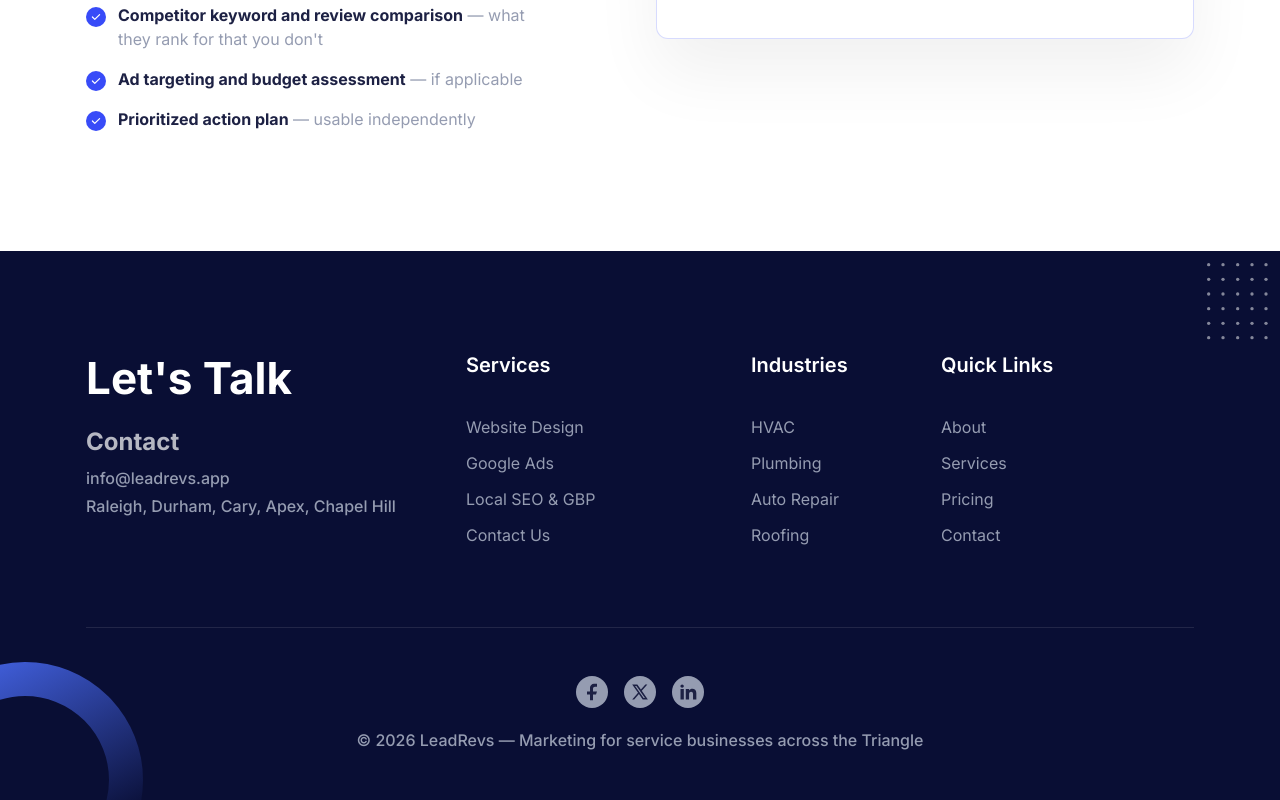
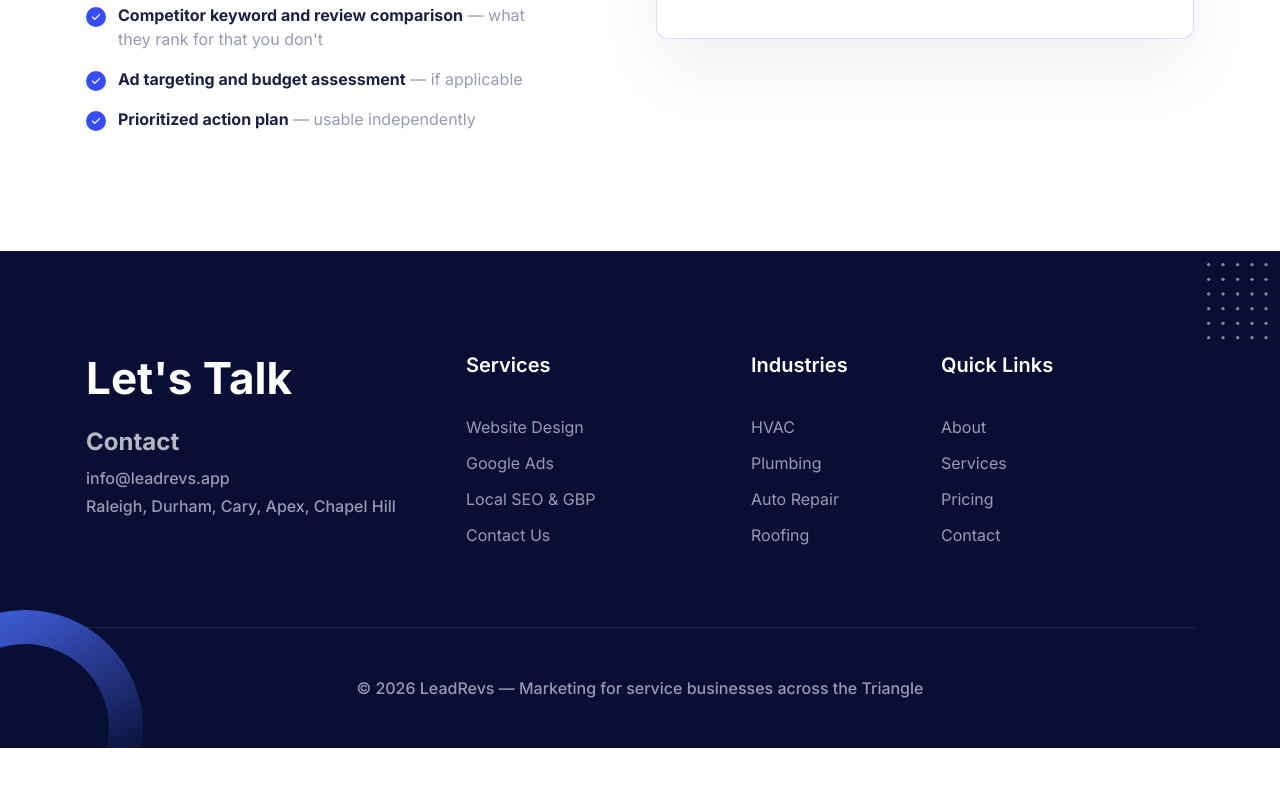
Before and after one commit to pal-palych/leadrevs, a Next.js app: page / in a window 1280 px wide. Shown: the part 5904-6704 px from the top of the page. After the commit the page ends 6652 px from the top, so only its background shows below. Built offline with nearby package versions, Linux system fonts and the light colour scheme; no server answers.

Commit message:
Hide social media buttons until profiles are active

```diff
--- a/src/components/Footer/FooterBottom.tsx
+++ b/src/components/Footer/FooterBottom.tsx
@@ -4,20 +4,7 @@ export default function FooterBottom() {
   return (
     <>
       <div className="mt-10 border-t border-white/10 pt-12">
-        <div className="mb-5 flex items-center justify-center">
-          {footerSocialLinks.map((link) => (
-            <a
-              key={link?.id}
-              href={link?.href}
-              aria-label="social-link"
-              target="_blank"
-              rel="nofollow noreferrer noopener"
-              className="mx-2 flex h-8 w-8 items-center justify-center rounded-full bg-body-color text-dark duration-200 hover:bg-primary hover:text-white"
-            >
-              {link?.icon}
-            </a>
-          ))}
-        </div>
+        {/* Social links hidden until profiles are active */}
         <p className="text-center text-base font-medium text-body-color">
         &copy; {new Date().getFullYear()} LeadRevs — Marketing for service businesses across the Triangle
         </p>
```
